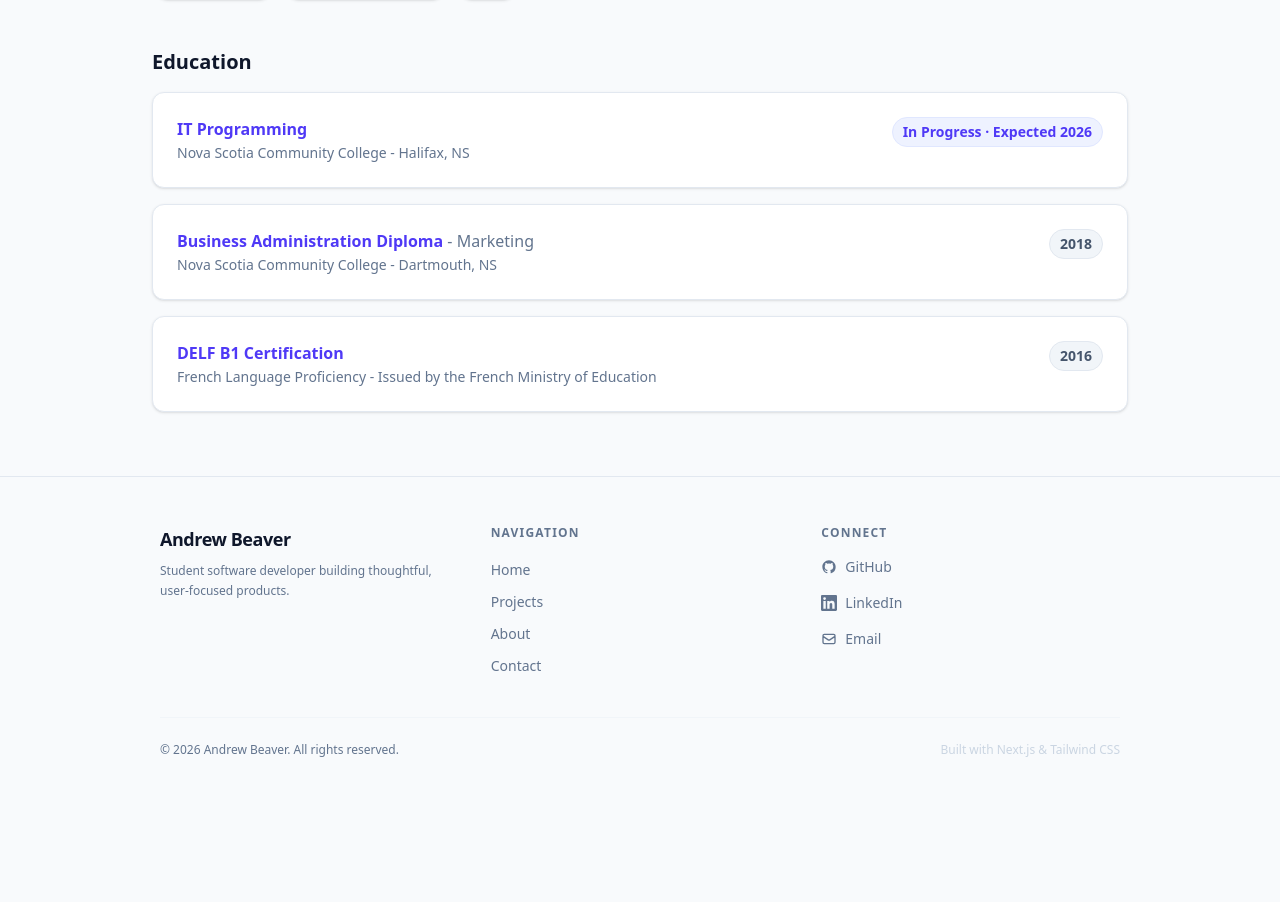
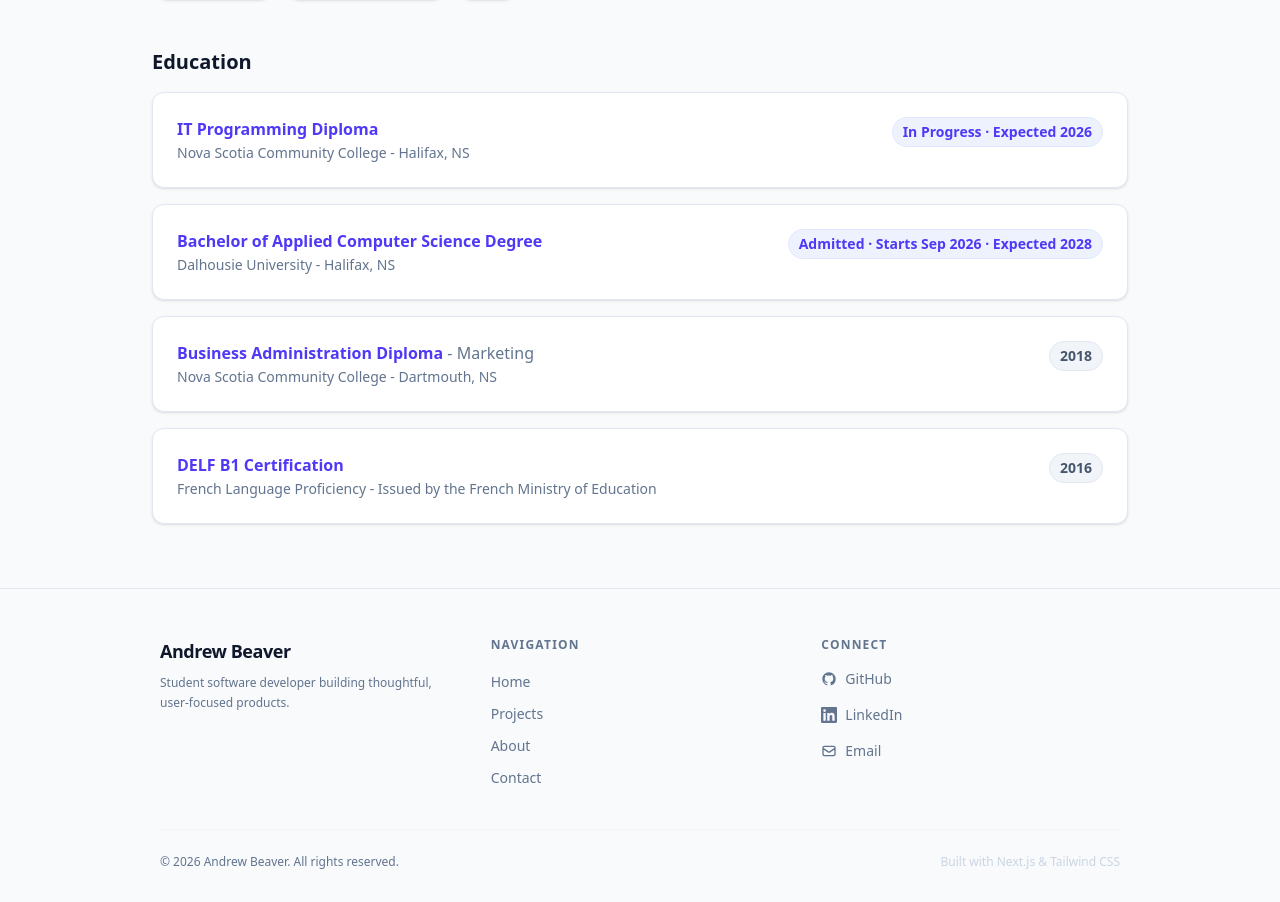
Before and after one commit to andbeaver/andrew-beaver-portfolio, a Next.js app in the folder my-portfolio/: page /about in a window 1280 px wide. Shown: the part 1349-2251 px from the top of the page. Before the commit the page ends 2139 px from the top, so only its background shows below. Built offline with nearby package versions, Linux system fonts and the light colour scheme.

Commit message:
Changed Hover icon and added Dalhousie to Education

```diff
--- a/my-portfolio/app/about/page.tsx
+++ b/my-portfolio/app/about/page.tsx
@@ -70,7 +70,7 @@ export default function AboutPage() {
               <div className="flex items-start justify-between gap-4 flex-wrap">
                 <div>
                   <p className="font-semibold text-slate-900 dark:text-white">
-                    <a href="https://www.nscc.ca/programs-and-courses/programs/plandescr.aspx?prg=ITPR&pln=ITPROGRAM" target="_blank" rel="noopener noreferrer" className="text-indigo-600 hover:underline dark:text-indigo-400">IT Programming</a>
+                    <a href="https://www.nscc.ca/programs-and-courses/programs/plandescr.aspx?prg=ITPR&pln=ITPROGRAM" target="_blank" rel="noopener noreferrer" className="text-indigo-600 hover:underline dark:text-indigo-400">IT Programming Diploma</a>
                   </p>
                   <p className="text-sm text-slate-500 dark:text-slate-400 mt-0.5">
                   Nova Scotia Community College - Halifax, NS
@@ -78,6 +78,23 @@ export default function AboutPage() {
               </div>
               <span className="shrink-0 inline-flex items-center bg-indigo-50 dark:bg-indigo-900/30 text-indigo-600 dark:text-indigo-400 text-sm font-semibold px-2.5 py-1 rounded-full border border-indigo-100 dark:border-indigo-800">
                 In Progress &middot; Expected 2026
+              </span>
+            </div>
+          </div>
+
+          {/* Dalhousie University */}
+            <div className="bg-white dark:bg-slate-900 border border-slate-200 dark:border-slate-700 rounded-xl p-6 flex flex-col gap-2 shadow-sm hover:shadow-md hover:border-indigo-200 dark:hover:border-indigo-700 hover:-translate-y-1 transition-all duration-200">
+              <div className="flex items-start justify-between gap-4 flex-wrap">
+                <div>
+                  <p className="font-semibold text-slate-900 dark:text-white">
+                    <a href="https://www.dal.ca/study/programs/undergraduate/applied-computer-science-bacs.html" target="_blank" rel="noopener noreferrer" className="text-indigo-600 hover:underline dark:text-indigo-400">Bachelor of Applied Computer Science Degree</a>
+                  </p>
+                  <p className="text-sm text-slate-500 dark:text-slate-400 mt-0.5">
+                  Dalhousie University - Halifax, NS
+                </p>
+              </div>
+              <span className="shrink-0 inline-flex items-center bg-indigo-50 dark:bg-indigo-900/30 text-indigo-600 dark:text-indigo-400 text-sm font-semibold px-2.5 py-1 rounded-full border border-indigo-100 dark:border-indigo-800">
+                Admitted &middot; Starts Sep 2026 &middot; Expected 2028
               </span>
             </div>
           </div>
--- a/my-portfolio/components/contact/ContactCard.tsx
+++ b/my-portfolio/components/contact/ContactCard.tsx
@@ -18,7 +18,7 @@ export default function ContactCard({ email, copied, onCopy }: ContactCardProps)
         <div className="flex items-center gap-4 mb-6">
           <div className="relative w-14 h-14 shrink-0">
             <img
-              src={hover ? "/Headshot-hover.jpg" : "/Headshot.jpg"}
+              src={hover ? "/sunglasses.png" : "/Headshot.jpg"}
               alt="Andrew Beaver headshot"
               onMouseEnter={() => setHover(true)}
               onMouseLeave={() => setHover(false)}
```
Also changed, not shown: my-portfolio/public/sunglasses.png (added).
